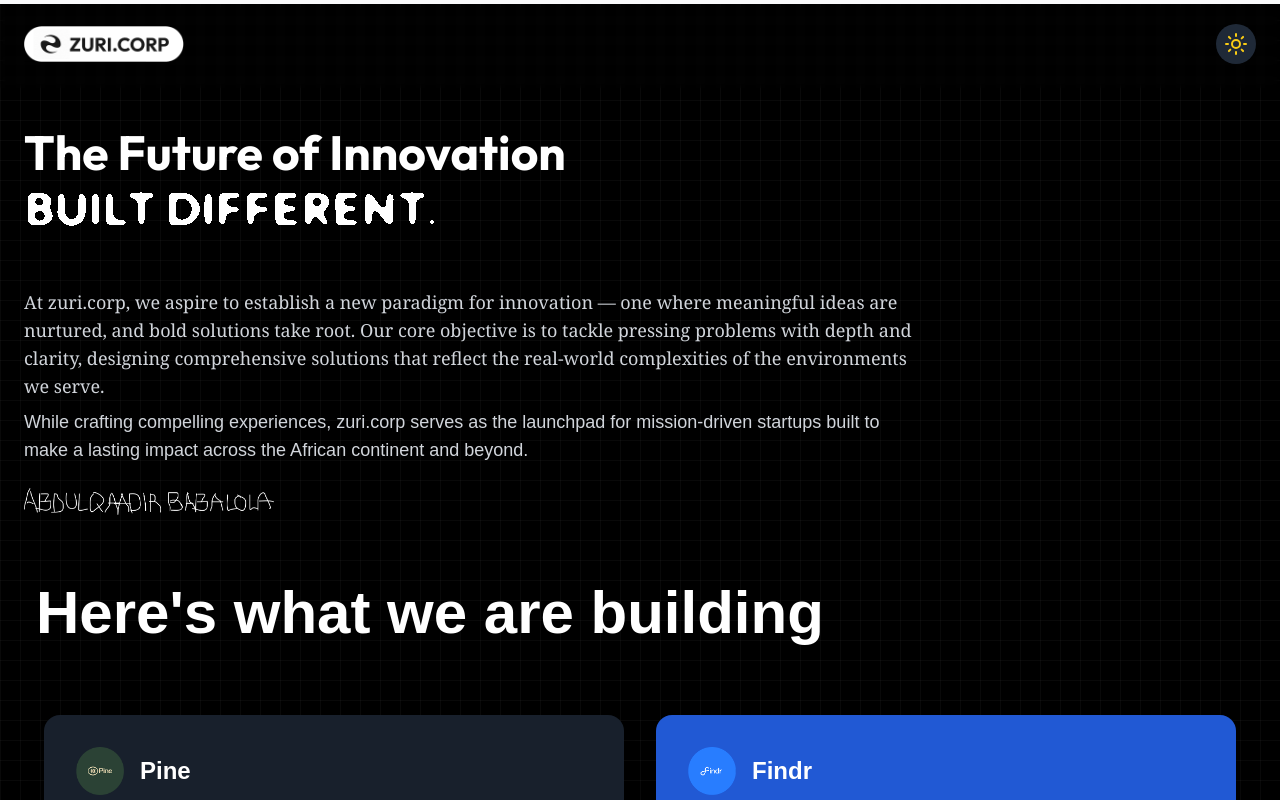
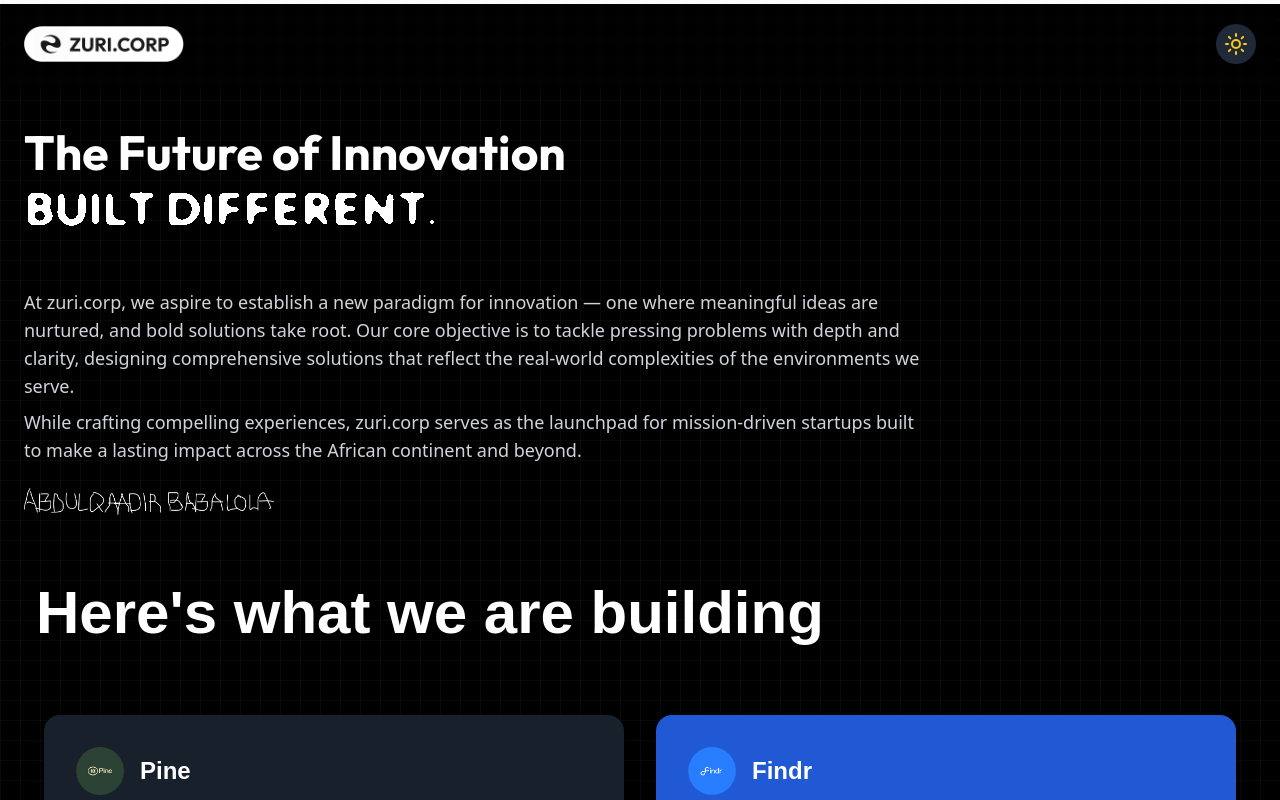
Before and after one commit to Oladotunlaniyan/zuri-landing, a React (Vite) app: page / in a window 1280 px wide. Shown: the top 800 px of the page. Built offline with nearby package versions, Linux system fonts and the light colour scheme.

Commit message:
font change

```diff
--- a/src/components/home.tsx
+++ b/src/components/home.tsx
@@ -94,7 +94,7 @@
             />
           </div>
           <p
-            className={`font-serif text-base md:text-lg mb-2 ${
+            className={`font-sans text-base md:text-lg mb-2 ${
               isDarkMode ? "text-gray-300" : "text-gray-700"
             }`}
           >
@@ -105,7 +105,7 @@
             real-world complexities of the environments we serve.
           </p>
           <p
-            className={`hero-text text-base md:text-lg mb-4 ${
+            className={`font-sans text-base md:text-lg mb-4 ${
               isDarkMode ? "text-gray-300" : "text-gray-700"
             }`}>
             While crafting compelling experiences, zuri.corp serves as the
```
